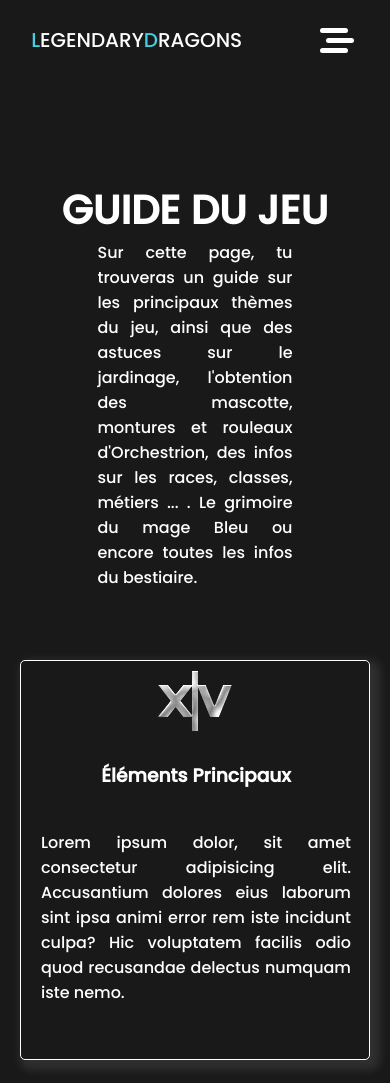
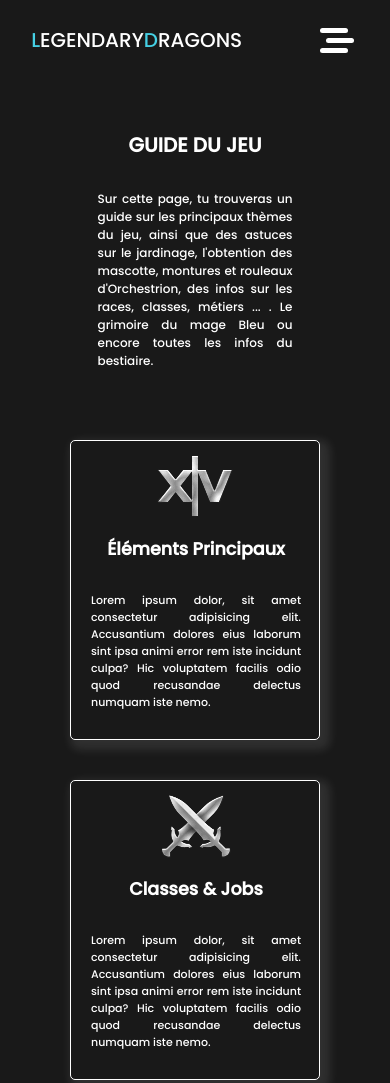
Before and after one commit to LegendaryDragons/Legendary-Dragons, a plain HTML site: page guide.html in a window 390 px wide. Shown: the top 1083 px of the page. Drawn offline with nearby package versions, Linux system fonts and the light colour scheme.

Commit message:
modif css responsive

```diff
--- a/sources/css/guide.css
+++ b/sources/css/guide.css
@@ -3,12 +3,13 @@
 
 /* CSS Guide */
 .guide .title_guide{
-    padding-top: 100px;
+    padding-top: 50px;
 	animation: Title_animate 1.5s ease 1.6s 1 normal backwards;
 }
 .guide .title_guide h1{
     font-size: 40px;
     text-align: center;
+    margin-bottom: 30px;
 }
 .title_guide .paragraph{
     width: 50%;
@@ -34,17 +35,21 @@
     display: flex;
     cursor: pointer;
 }
+.guide .container .card:hover{
+    border: 1px solid rgb(218, 165, 32);
+    box-shadow: 5px 5px 10px 5px rgba(218,165,32,0.1);
+}
 .guide .container .card a{
     filter: grayscale(1);
 }
 .guide .container .card a:hover{
     filter: grayscale(0);
 }
-
 .guide .container .card a .card-img{
     width: 350px;
     display: flex;
     justify-content: center;
+    padding-top: 5px;
 }
 .guide .container .card a .card-img img{
     width: 80px;
@@ -52,6 +57,9 @@
 .guide .container .card a .card-title{
     text-align: center;
     margin: 20px 0;
+}
+.guide .container .card a:hover h3{
+    color: goldenrod;
 }
 .guide .container .card a .card-content{
     padding: 20px;
@@ -67,7 +75,28 @@
 		position: relative;
 		z-index: -99;
 	}
-	.guide .title_team h1{
-		font-size: 25px;
+	.guide .title_guide h1{
+		font-size: 20px;
 	}
+    .title_guide .paragraph{
+        font-size: 12px;
+    }
 }
+
+@media (max-width:400px){
+    .guide .container .card{
+        height: 300px;
+        width: 250px;
+    }
+    .guide .container .card a .card-img{
+        width: 250px;
+    }
+    .guide .container .card a .card-title{
+        font-size: 15px;
+        margin: 10px 0;
+    }
+    .guide .container .card a .card-content{
+        font-size: 11px;
+    }
+
+}
--- a/sources/css/home.css
+++ b/sources/css/home.css
@@ -20,7 +20,6 @@
     font-size: 35px;
 }
 .home .left h1 span{
-    font-size: 40px;
     color: var(--blue_color)
 }
 .home .left p{
--- a/sources/css/raidplanner.css
+++ b/sources/css/raidplanner.css
@@ -167,3 +167,22 @@
         font-size: 12px;
     }
 }
+
+@media (max-width:400px){
+    .card{
+        width: 350px;
+        height: 450px;
+    }
+    .details>h3{
+        font-weight: 400;
+        font-size: 20px;
+    }
+    .details p{
+        font-size: 12px;
+        line-height: 30px;
+        font-weight: 250;
+    }
+    .details .infos h4{
+        font-size: 14px;
+    }
+}
```
Also changed, not shown: sources/css/team.css (+30 -0 lines).
